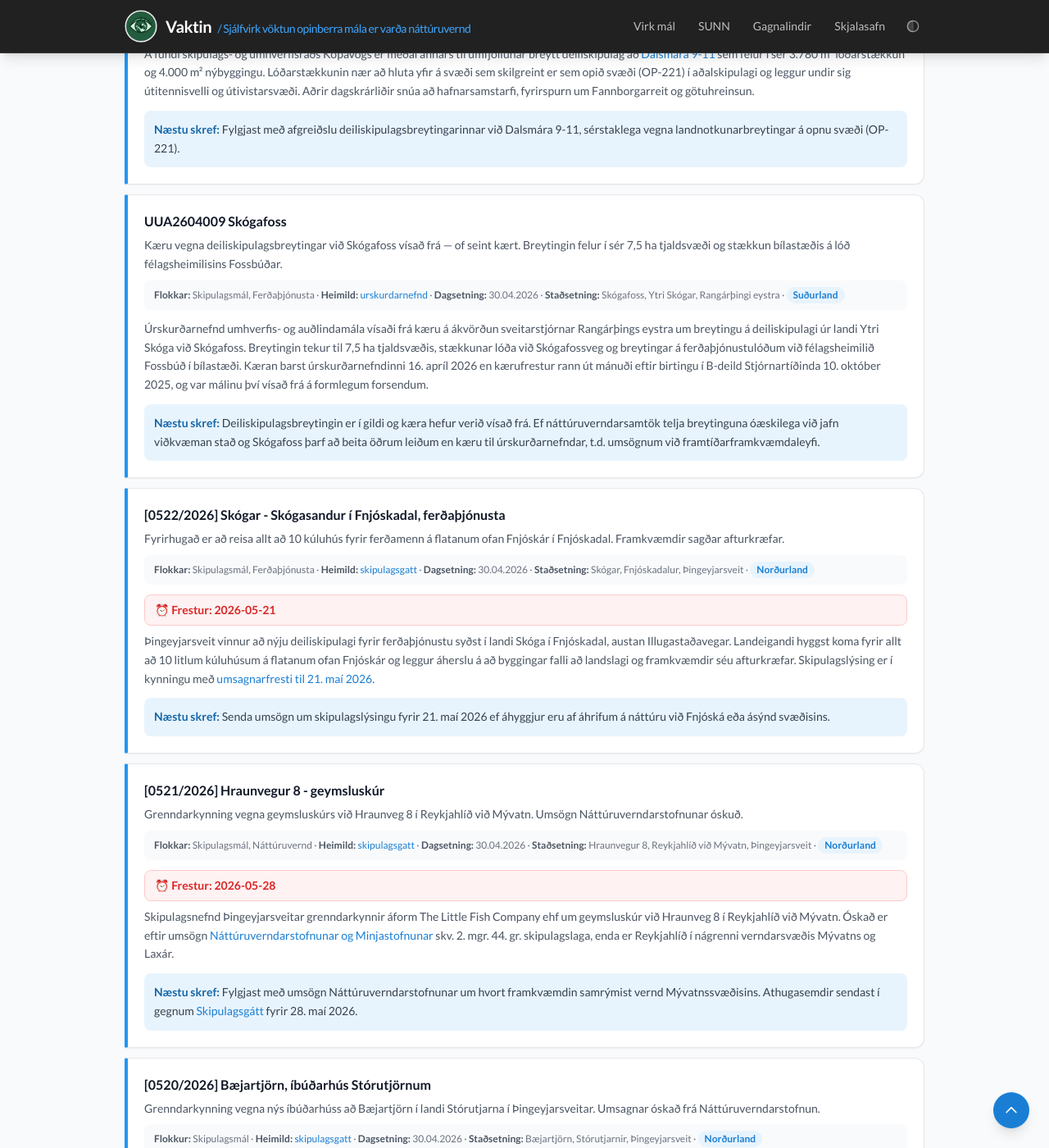
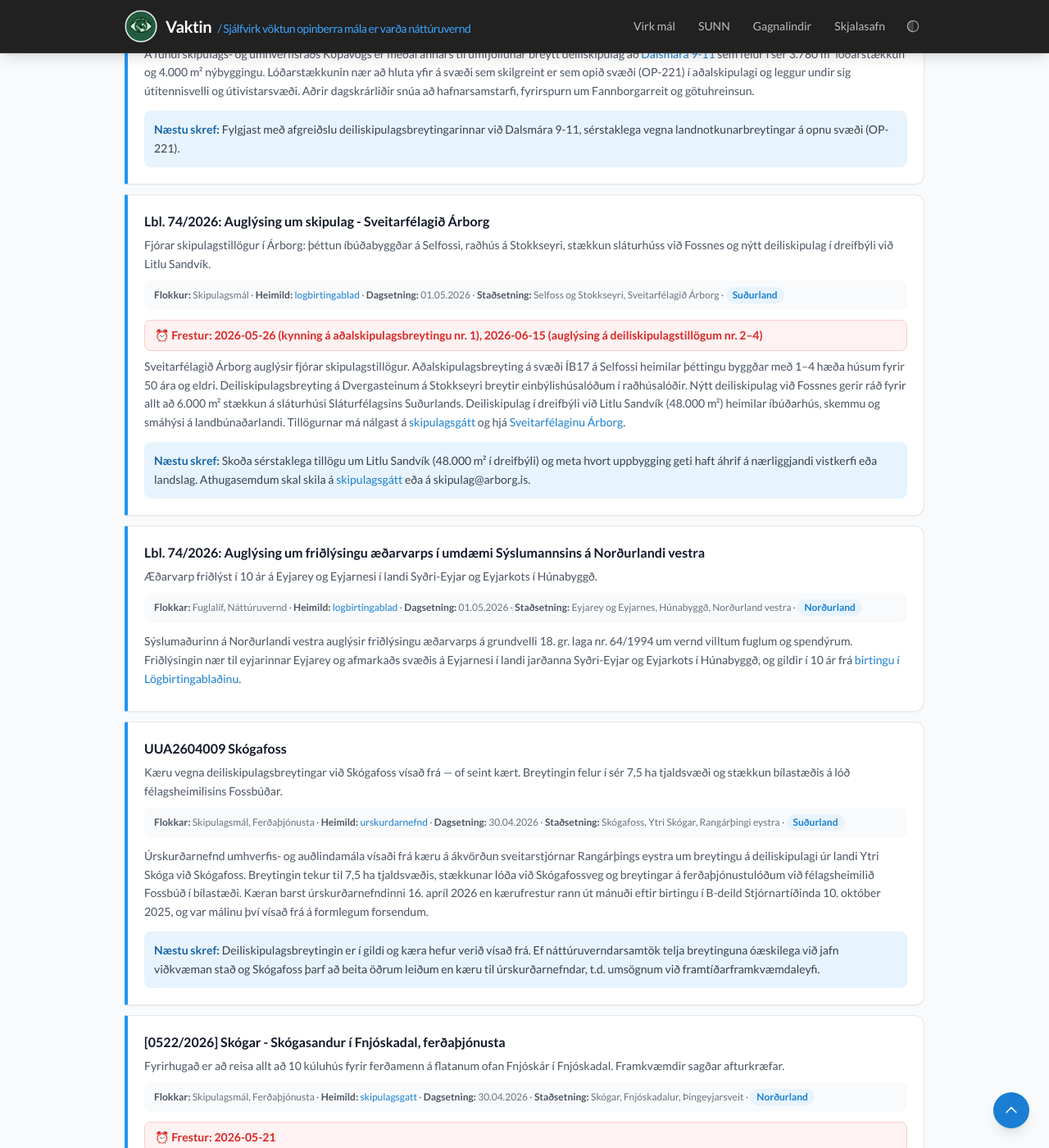
Before and after one commit to sunnuhvoll/vaktin, a Jekyll site: the page built from index.md, in a window 1280 px wide and 1400 px high, scrolled down 2530 px. Shown: the whole window at 82% size. Built offline with Jekyll 4.4.1, drawn with Linux system fonts in a browser that asks for light colours; nearby versions of some CDN libraries; some of the changed text lies outside the part shown.

Commit message:
vaktin: keyrsla 2026-05-01
 9 files changed, 2319 insertions(+), 2245 deletions(-)

```diff
--- a/index.md
+++ b/index.md
@@ -7,7 +7,7 @@ title: Vaktin — Náttúruverndareftirlit
 
 Vaktin sýnir ný og virk mál sem geta skipt náttúruverndarsamtök máli. Gögnin hér að neðan eru dregin beint úr nýjustu keyrslu kerfisins.
 
-*Síðast uppfært: 01.05.2026 kl. 16:51*
+*Síðast uppfært: 01.05.2026 kl. 19:05*
 
 ## Staðan núna
 
@@ -72,6 +72,20 @@ Nýjustu færslurnar sem eru nú virkar í kerfinu:
 <p class="summary">Á fundi skipulags- og umhverfisráðs Kópavogs er meðal annars til umfjöllunar breytt deiliskipulag að <a href="https://www.kopavogur.is/is/stjornsysla/fundarbod/skipulags-og-umhverfisrad/4260" target="_blank" rel="noopener noreferrer">Dalsmára 9-11</a> sem felur í sér 3.780 m² lóðarstækkun og 4.000 m² nýbyggingu. Lóðarstækkunin nær að hluta yfir á svæði sem skilgreint er sem opið svæði (OP-221) í aðalskipulagi og leggur undir sig útitennisvelli og útivistarsvæði. Aðrir dagskrárliðir snúa að hafnarsamstarfi, fyrirspurn um Fannborgarreit og götuhreinsun.</p>
 <p class="action"><strong>Næstu skref:</strong> Fylgjast með afgreiðslu deiliskipulagsbreytingarinnar við Dalsmára 9-11, sérstaklega vegna landnotkunarbreytingar á opnu svæði (OP-221).</p>
 </div>
+<div class="issue-item" id="lbl_2026_74_20260430001A" data-region="sudurland" data-source="logbirtingablad" data-date="2026-05-01" data-category="skipulagsmál">
+<h3><a href="https://files.logbirtingablad.is/adverts/issues/2026/lbl-74-2026.pdf">Lbl. 74/2026: Auglýsing um skipulag - Sveitarfélagið Árborg</a></h3>
+<p class="dek">Fjórar skipulagstillögur í Árborg: þéttun íbúðabyggðar á Selfossi, raðhús á Stokkseyri, stækkun sláturhúss við Fossnes og nýtt deiliskipulag í dreifbýli við Litlu Sandvík.</p>
+<div class="meta"><strong>Flokkur:</strong> Skipulagsmál &middot; <strong>Heimild:</strong> <a href="https://logbirtingablad.is">logbirtingablad</a> &middot; <strong>Dagsetning:</strong> 01.05.2026 &middot; <strong>Staðsetning:</strong> Selfoss og Stokkseyri, Sveitarfélagið Árborg &middot; <span class="region-tag">Suðurland</span></div>
+<p class="deadline">⏰ <strong>Frestur:</strong> 2026-05-26 (kynning á aðalskipulagsbreytingu nr. 1), 2026-06-15 (auglýsing á deiliskipulagstillögum nr. 2–4)</p>
+<p class="summary">Sveitarfélagið Árborg auglýsir fjórar skipulagstillögur. Aðalskipulagsbreyting á svæði ÍB17 á Selfossi heimilar þéttingu byggðar með 1–4 hæða húsum fyrir 50 ára og eldri. Deiliskipulagsbreyting á Dvergasteinum á Stokkseyri breytir einbýlishúsalóðum í raðhúsalóðir. Nýtt deiliskipulag við Fossnes gerir ráð fyrir allt að 6.000 m² stækkun á sláturhúsi Sláturfélagsins Suðurlands. Deiliskipulag í dreifbýli við Litlu Sandvík (48.000 m²) heimilar íbúðarhús, skemmu og smáhýsi á landbúnaðarlandi. Tillögurnar má nálgast á <a href="https://www.skipulagsgatt.is" target="_blank" rel="noopener noreferrer">skipulagsgátt</a> og hjá <a href="https://www.arborg.is" target="_blank" rel="noopener noreferrer">Sveitarfélaginu Árborg</a>.</p>
+<p class="action"><strong>Næstu skref:</strong> Skoða sérstaklega tillögu um Litlu Sandvík (48.000 m² í dreifbýli) og meta hvort uppbygging geti haft áhrif á nærliggjandi vistkerfi eða landslag. Athugasemdum skal skila á <a href="https://www.skipulagsgatt.is" target="_blank" rel="noopener noreferrer">skipulagsgátt</a> eða á skipulag@arborg.is.</p>
+</div>
+<div class="issue-item" id="lbl_2026_74_20260430005A" data-region="nordurland" data-source="logbirtingablad" data-date="2026-05-01" data-category="fuglalíf;náttúruvernd">
+<h3><a href="https://files.logbirtingablad.is/adverts/issues/2026/lbl-74-2026.pdf">Lbl. 74/2026: Auglýsing um friðlýsingu æðarvarps í umdæmi Sýslumannsins á Norðurlandi vestra</a></h3>
+<p class="dek">Æðarvarp friðlýst í 10 ár á Eyjarey og Eyjarnesi í landi Syðri-Eyjar og Eyjarkots í Húnabyggð.</p>
+<div class="meta"><strong>Flokkar:</strong> Fuglalíf, Náttúruvernd &middot; <strong>Heimild:</strong> <a href="https://logbirtingablad.is">logbirtingablad</a> &middot; <strong>Dagsetning:</strong> 01.05.2026 &middot; <strong>Staðsetning:</strong> Eyjarey og Eyjarnes, Húnabyggð, Norðurland vestra &middot; <span class="region-tag">Norðurland</span></div>
+<p class="summary">Sýslumaðurinn á Norðurlandi vestra auglýsir friðlýsingu æðarvarps á grundvelli 18. gr. laga nr. 64/1994 um vernd villtum fuglum og spendýrum. Friðlýsingin nær til eyjarinnar Eyjarey og afmarkaðs svæðis á Eyjarnesi í landi jarðanna Syðri-Eyjar og Eyjarkots í Húnabyggð, og gildir í 10 ár frá <a href="https://files.logbirtingablad.is/adverts/issues/2026/lbl-74-2026.pdf" target="_blank" rel="noopener noreferrer">birtingu í Lögbirtingablaðinu</a>.</p>
+</div>
 <div class="issue-item" id="urskurdarnefnd__post_type_urleit_posts_p_11174" data-region="sudurland" data-source="urskurdarnefnd" data-date="2026-04-30" data-category="skipulagsmál;ferðaþjónusta">
 <h3><a href="https://uua.is/urleits/uua2604009-skogafoss/">UUA2604009 Skógafoss</a></h3>
 <p class="dek">Kæru vegna deiliskipulagsbreytingar við Skógafoss vísað frá — of seint kært. Breytingin felur í sér 7,5 ha tjaldsvæði og stækkun bílastæðis á lóð félagsheimilisins Fossbúðar.</p>
@@ -95,21 +109,6 @@ Nýjustu færslurnar sem eru nú virkar í kerfinu:
 <p class="summary">Skipulagsnefnd Þingeyjarsveitar grenndarkynnir áform The Little Fish Company ehf um geymsluskúr við Hraunveg 8 í Reykjahlíð við Mývatn. Óskað er eftir umsögn <a href="https://www.skipulagsgatt.is/issues/2026/521/" target="_blank" rel="noopener noreferrer">Náttúruverndarstofnunar og Minjastofnunar</a> skv. 2. mgr. 44. gr. skipulagslaga, enda er Reykjahlíð í nágrenni verndarsvæðis Mývatns og Laxár.</p>
 <p class="action"><strong>Næstu skref:</strong> Fylgjast með umsögn Náttúruverndarstofnunar um hvort framkvæmdin samrýmist vernd Mývatnssvæðisins. Athugasemdir sendast í gegnum <a href="https://www.skipulagsgatt.is/issues/2026/521/" target="_blank" rel="noopener noreferrer">Skipulagsgátt</a> fyrir 28. maí 2026.</p>
 </div>
-<div class="issue-item" id="skipgatt_4875" data-region="nordurland" data-source="skipulagsgatt" data-date="2026-04-30" data-category="skipulagsmál">
-<h3><a href="https://www.skipulagsgatt.is/issues/2026/520/">[0520/2026] Bæjartjörn, íbúðarhús Stórutjörnum</a></h3>
-<p class="dek">Grenndarkynning vegna nýs íbúðarhúss að Bæjartjörn í landi Stórutjarna í Þingeyjarsveitar. Umsagnar óskað frá Náttúruverndarstofnun.</p>
-<div class="meta"><strong>Flokkur:</strong> Skipulagsmál &middot; <strong>Heimild:</strong> <a href="https://www.skipulagsgatt.is">skipulagsgatt</a> &middot; <strong>Dagsetning:</strong> 30.04.2026 &middot; <strong>Staðsetning:</strong> Bæjartjörn, Stórutjarnir, Þingeyjarsveit &middot; <span class="region-tag">Norðurland</span></div>
-<p class="deadline">⏰ <strong>Frestur:</strong> 2026-05-28</p>
-<p class="summary">Skipulagsnefnd Þingeyjarsveitar samþykkti að grenndarkynna áform Stóru-Tjarna ehf um íbúðarhús að Bæjartjörn í landi Stórutjarna. Umsagnar er óskað frá Minjastofnun og Náttúruverndarstofnun skv. 2. mgr. 44. gr. skipulagslaga, sem bendir til þess að staðsetningin kunni að hafa minja- eða náttúruverndargildi. Gögn má nálgast á <a href="https://www.skipulagsgatt.is/issues/2026/520/" target="_blank" rel="noopener noreferrer">Skipulagsgátt</a>.</p>
-<p class="action"><strong>Næstu skref:</strong> Skoða gögn málsins á <a href="https://www.skipulagsgatt.is/issues/2026/520/" target="_blank" rel="noopener noreferrer">Skipulagsgátt</a> og meta hvort staðsetning við Bæjartjörn kalli á umsögn frá náttúruverndarsamtökum. Athugasemdir berast í gegnum Skipulagsgátt.</p>
-</div>
-<div class="issue-item" id="althingi_157_636" data-region="nordurland" data-source="althingi" data-date="2026-04-30" data-category="orkuframkvæmdir;víðerni">
-<h3><a href="https://www.althingi.is/thingstorf/thingmalalistar-eftir-thingum/ferill/?ltg=157&amp;mnr=636">[636] uppbygging orkumannvirkja og átak til atvinnuuppbyggingar á Norðurlandi vestra</a></h3>
-<p class="dek">Þingsályktunartillaga um uppbyggingu orkumannvirkja á Norðurlandi vestra — svæði þar sem Héraðsvötn renna og virkjunaráform hafa verið umdeild.</p>
-<div class="meta"><strong>Flokkar:</strong> Orkuframkvæmdir, Víðerni &middot; <strong>Heimild:</strong> <a href="https://www.althingi.is">althingi</a> &middot; <strong>Dagsetning:</strong> 30.04.2026 &middot; <strong>Staðsetning:</strong> Norðurland vestra &middot; <span class="region-tag">Norðurland</span></div>
-<p class="summary">Lögð hefur verið fram tillaga til þingsályktunar á Alþingi um uppbyggingu orkumannvirkja og átak til atvinnuuppbyggingar á Norðurlandi vestra. Norðurland vestra nær yfir vatnasvæði <strong>Héraðsvatna</strong> (Austari-Jökulsá, Vestari-Jökulsá) sem eru á lista yfir aðkallandi verndarsvæði. Orkumannvirkjaframkvæmdir á þessu svæði gætu haft bein áhrif á þessi vatnasvæði og víðerni á hálendinu.</p>
-<p class="action"><strong>Næstu skref:</strong> Skoða tillöguna í heild sinni á <a href="https://www.althingi.is/thingstorf/thingmalalistar-eftir-thingum/ferill/?ltg=157&amp;mnr=636" target="_blank" rel="noopener noreferrer">þingmálasíðunni</a> og kanna hvort hún nefnir Héraðsvötn, Skjálfandafljót eða tiltekin virkjunarsvæði. Ef svo er, þarf að leggja inn umsögn.</p>
-</div>
 
 ---
 *Sjálfvirk forsíða frá [Vaktin](https://github.com/sunnuhvoll/vaktin)*
--- a/reports/index.md
+++ b/reports/index.md
@@ -5,11 +5,11 @@ title: Virk mál
 
 <h1>Vaktin — Virk mál</h1>
 
-<p><em>Síðast uppfært: 01.05.2026 kl. 16:51</em></p>
+<p><em>Síðast uppfært: 01.05.2026 kl. 19:05</em></p>
 
 <p>Virk mál eru birt frá og með <strong>01.04.2026</strong> (fyrsti dagur síðasta mánaðar).</p>
 
-<p>Fjöldi virkra mála: <strong><span id="total-count">308</span></strong></p>
+<p>Fjöldi virkra mála: <strong><span id="total-count">310</span></strong></p>
 
 <p><a href="archive/">Sjá eldri mánuði í skjalasafni</a></p>
 
@@ -592,7 +592,7 @@ title: Virk mál
 </div>
 
 <div class="severity-section" data-severity="monitor">
-<h2>🔵 Til eftirlits (<span class="group-count">232</span>)</h2>
+<h2>🔵 Til eftirlits (<span class="group-count">234</span>)</h2>
 <div class="issue-item" id="blaskogabyggd_8504" data-region="sudurland" data-source="blaskogabyggd" data-date="2026-04-01" data-category="skipulagsmál;ferðaþjónusta;vegagerð">
 <h3><a href="https://www.blaskogabyggd.is/is/stjornsysla/sveitarstjorn-1/fundargerdir/sveitarstjorn-blaskogabyggdar/8504">Sveitarstjórn Bláskógabyggðar - 407</a></h3>
 <p class="dek">Deiliskipulag á Einholti 2 samþykkt til kynningar — gestahús, hesthús og kjúklingaeldi á landbúnaðarsvæði. Einnig vegsvæðislóðir fyrir Einholtsveg og breyting á aðalskipulagi í Bergsstaðir.</p>
@@ -613,6 +613,20 @@ title: Virk mál
 <div class="meta"><strong>Flokkur:</strong> Fiskeldi og sjávarútvegur &middot; <strong>Heimild:</strong> <a href="https://www.drangsnes.is">kaldrananeshreppur</a> &middot; <strong>Dagsetning:</strong> 01.04.2026 &middot; <strong>Staðsetning:</strong> Drangsnes, Kaldrananeshreppur, Vestfirðir &middot; <span class="region-tag">Vestfirðir</span></div>
 <p class="summary">Sveitarstjórn Kaldrananeshrepps samþykkti ályktun þar sem hún lýsir þungum áhyggjum af frumvarpi innviðaráðherra um breytingu á lögum um stjórn fiskveiða nr. 116/2006, sem felur í sér niðurfellingu línuívilnunar og skel- og rækjubóta. Sveitarstjórn bendir á að þessar breytingar gætu haft óafturkræf áhrif á atvinnulíf og byggðafestu á Drangsnesi, þar sem sjávarútvegur er grundvöllur samfélagsins. Línuívilnun styður við línuvert, sem er almennt talið umhverfisvænna en botnvörpuveiðar vegna minni meðafla — niðurfelling hennar gæti þannig haft neikvæð áhrif á sjávarlíffræðilegan fjölbreytileika.</p>
 <p class="action"><strong>Næstu skref:</strong> Náttúruverndarsamtök gætu fylgst með þingmeðferð frumvarpsins um breytingu á lögum um stjórn fiskveiða nr. 116/2006 og metið hvort niðurfelling línuívilnunar hafi neikvæð umhverfisáhrif með tilliti til veiðiaðferða og meðafla.</p>
+</div>
+<div class="issue-item" id="lbl_2026_74_20260430001A" data-region="sudurland" data-source="logbirtingablad" data-date="2026-05-01" data-category="skipulagsmál">
+<h3><a href="https://files.logbirtingablad.is/adverts/issues/2026/lbl-74-2026.pdf">Lbl. 74/2026: Auglýsing um skipulag - Sveitarfélagið Árborg</a></h3>
+<p class="dek">Fjórar skipulagstillögur í Árborg: þéttun íbúðabyggðar á Selfossi, raðhús á Stokkseyri, stækkun sláturhúss við Fossnes og nýtt deiliskipulag í dreifbýli við Litlu Sandvík.</p>
+<div class="meta"><strong>Flokkur:</strong> Skipulagsmál &middot; <strong>Heimild:</strong> <a href="https://logbirtingablad.is">logbirtingablad</a> &middot; <strong>Dagsetning:</strong> 01.05.2026 &middot; <strong>Staðsetning:</strong> Selfoss og Stokkseyri, Sveitarfélagið Árborg &middot; <span class="region-tag">Suðurland</span></div>
+<p class="deadline">⏰ <strong>Frestur:</strong> 2026-05-26 (kynning á aðalskipulagsbreytingu nr. 1), 2026-06-15 (auglýsing á deiliskipulagstillögum nr. 2–4)</p>
+<p class="summary">Sveitarfélagið Árborg auglýsir fjórar skipulagstillögur. Aðalskipulagsbreyting á svæði ÍB17 á Selfossi heimilar þéttingu byggðar með 1–4 hæða húsum fyrir 50 ára og eldri. Deiliskipulagsbreyting á Dvergasteinum á Stokkseyri breytir einbýlishúsalóðum í raðhúsalóðir. Nýtt deiliskipulag við Fossnes gerir ráð fyrir allt að 6.000 m² stækkun á sláturhúsi Sláturfélagsins Suðurlands. Deiliskipulag í dreifbýli við Litlu Sandvík (48.000 m²) heimilar íbúðarhús, skemmu og smáhýsi á landbúnaðarlandi. Tillögurnar má nálgast á <a href="https://www.skipulagsgatt.is" target="_blank" rel="noopener noreferrer">skipulagsgátt</a> og hjá <a href="https://www.arborg.is" target="_blank" rel="noopener noreferrer">Sveitarfélaginu Árborg</a>.</p>
+<p class="action"><strong>Næstu skref:</strong> Skoða sérstaklega tillögu um Litlu Sandvík (48.000 m² í dreifbýli) og meta hvort uppbygging geti haft áhrif á nærliggjandi vistkerfi eða landslag. Athugasemdum skal skila á <a href="https://www.skipulagsgatt.is" target="_blank" rel="noopener noreferrer">skipulagsgátt</a> eða á skipulag@arborg.is.</p>
+</div>
+<div class="issue-item" id="lbl_2026_74_20260430005A" data-region="nordurland" data-source="logbirtingablad" data-date="2026-05-01" data-category="fuglalíf;náttúruvernd">
+<h3><a href="https://files.logbirtingablad.is/adverts/issues/2026/lbl-74-2026.pdf">Lbl. 74/2026: Auglýsing um friðlýsingu æðarvarps í umdæmi Sýslumannsins á Norðurlandi vestra</a></h3>
+<p class="dek">Æðarvarp friðlýst í 10 ár á Eyjarey og Eyjarnesi í landi Syðri-Eyjar og Eyjarkots í Húnabyggð.</p>
+<div class="meta"><strong>Flokkar:</strong> Fuglalíf, Náttúruvernd &middot; <strong>Heimild:</strong> <a href="https://logbirtingablad.is">logbirtingablad</a> &middot; <strong>Dagsetning:</strong> 01.05.2026 &middot; <strong>Staðsetning:</strong> Eyjarey og Eyjarnes, Húnabyggð, Norðurland vestra &middot; <span class="region-tag">Norðurland</span></div>
+<p class="summary">Sýslumaðurinn á Norðurlandi vestra auglýsir friðlýsingu æðarvarps á grundvelli 18. gr. laga nr. 64/1994 um vernd villtum fuglum og spendýrum. Friðlýsingin nær til eyjarinnar Eyjarey og afmarkaðs svæðis á Eyjarnesi í landi jarðanna Syðri-Eyjar og Eyjarkots í Húnabyggð, og gildir í 10 ár frá <a href="https://files.logbirtingablad.is/adverts/issues/2026/lbl-74-2026.pdf" target="_blank" rel="noopener noreferrer">birtingu í Lögbirtingablaðinu</a>.</p>
 </div>
 <div class="issue-item" id="kopavogur_4260" data-region="hofudborgarsvaedid" data-source="kopavogur" data-date="2026-05-04" data-category="skipulagsmál">
 <h3><a href="https://www.kopavogur.is/is/stjornsysla/fundarbod/skipulags-og-umhverfisrad/4260">Skipulags- og umhverfisráð - 28. fundur - 04.05.2026</a></h3>
--- a/sunn/index.md
+++ b/sunn/index.md
@@ -5,11 +5,11 @@ title: SUNN
 
 <h1>SUNN — Samtök um náttúruvernd á Norðurlandi</h1>
 
-<p><em>Síðast uppfært: 01.05.2026 kl. 16:51</em></p>
+<p><em>Síðast uppfært: 01.05.2026 kl. 19:05</em></p>
 
 <p>Virk mál eru birt frá og með <strong>01.04.2026</strong>.</p>
 
-<p>Fjöldi virkra mála: <strong>70</strong></p>
+<p>Fjöldi virkra mála: <strong>71</strong></p>
 
 <div class="severity-section" data-severity="critical">
 <h2>🔴 Aðkallandi mál (<span class="group-count">3</span>)</h2>
@@ -159,7 +159,13 @@ title: SUNN
 </div>
 
 <div class="severity-section" data-severity="monitor">
-<h2>🔵 Til eftirlits (<span class="group-count">51</span>)</h2>
+<h2>🔵 Til eftirlits (<span class="group-count">52</span>)</h2>
+<div class="issue-item" id="lbl_2026_74_20260430005A" data-region="nordurland" data-source="logbirtingablad" data-date="2026-05-01" data-category="fuglalíf;náttúruvernd">
+<h3><a href="https://files.logbirtingablad.is/adverts/issues/2026/lbl-74-2026.pdf">Lbl. 74/2026: Auglýsing um friðlýsingu æðarvarps í umdæmi Sýslumannsins á Norðurlandi vestra</a></h3>
+<p class="dek">Æðarvarp friðlýst í 10 ár á Eyjarey og Eyjarnesi í landi Syðri-Eyjar og Eyjarkots í Húnabyggð.</p>
+<div class="meta"><strong>Flokkar:</strong> Fuglalíf, Náttúruvernd &middot; <strong>Heimild:</strong> <a href="https://logbirtingablad.is">logbirtingablad</a> &middot; <strong>Dagsetning:</strong> 01.05.2026 &middot; <strong>Staðsetning:</strong> Eyjarey og Eyjarnes, Húnabyggð, Norðurland vestra &middot; <span class="region-tag">Norðurland</span></div>
+<p class="summary">Sýslumaðurinn á Norðurlandi vestra auglýsir friðlýsingu æðarvarps á grundvelli 18. gr. laga nr. 64/1994 um vernd villtum fuglum og spendýrum. Friðlýsingin nær til eyjarinnar Eyjarey og afmarkaðs svæðis á Eyjarnesi í landi jarðanna Syðri-Eyjar og Eyjarkots í Húnabyggð, og gildir í 10 ár frá <a href="https://files.logbirtingablad.is/adverts/issues/2026/lbl-74-2026.pdf" target="_blank" rel="noopener noreferrer">birtingu í Lögbirtingablaðinu</a>.</p>
+</div>
 <div class="issue-item" id="hunabyggd_897" data-region="nordurland" data-source="hunabyggd" data-date="2026-04-09" data-category="skógrækt;mengun">
 <h3><a href="https://www.hunabyggd.is/is/stjornsysla/stjornskipulag/fundargerdir/byggdarrad-hunabyggdar/897">09.04.2026 - Byggðarráð Húnabyggðar</a></h3>
 <p class="dek">Landsvirkjun kynnti uppgræðsluverkefni á Eyvindastaðaheiði og uppfærð samþykkt um meðhöndlun úrgangs var vísað til umhverfisnefndar.</p>
```
Also changed, not shown: other parts of index.md (+3 -3 lines), reports/.health.json (+19 -9 lines), reports/archive/2026-02.md (+1 -1 lines), reports/archive/2026-03.md (+1 -1 lines), reports/archive/index.md (+1 -1 lines), reports/.index_data.json, state/state.json.
